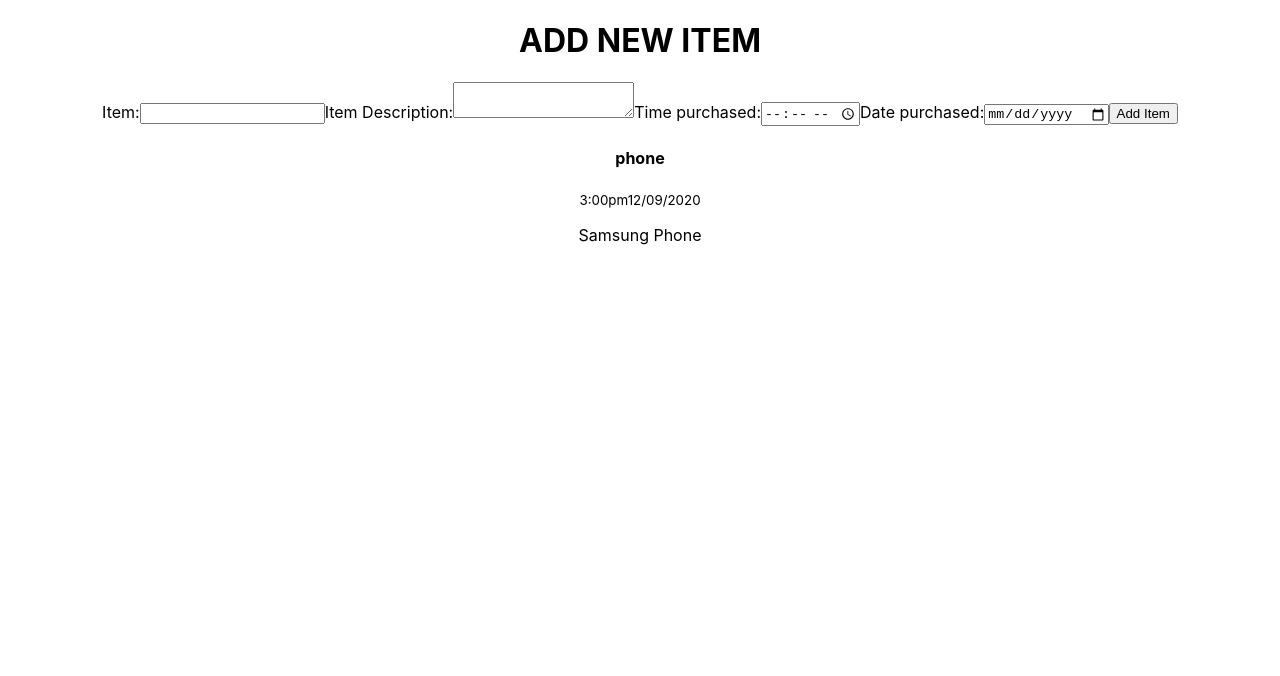
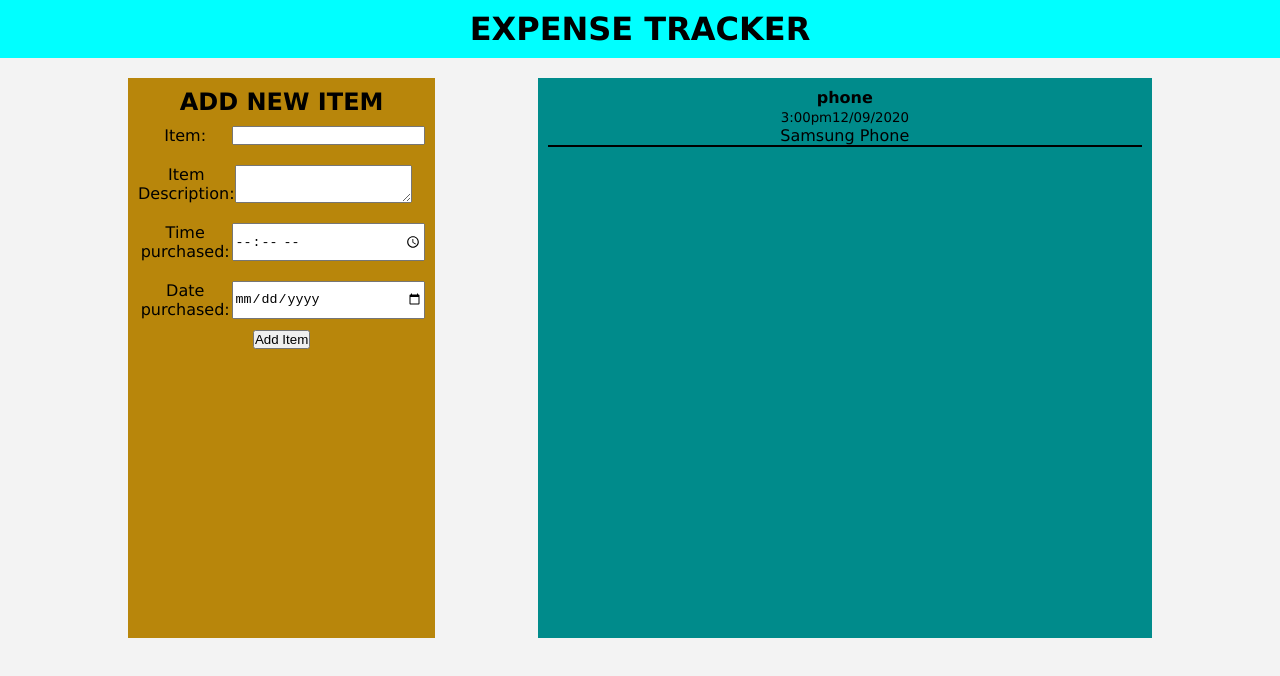
Before and after one commit to huzaifah050/react-expense-tracker-assignment, a React (Create React App) app: page / in a window 1280 px wide. Shown: the top 676 px of the page. Built offline with nearby package versions, Linux system fonts and the light colour scheme.

Commit message:
Adding basic Css

```diff
--- a/src/App.css
+++ b/src/App.css
@@ -1,38 +1,58 @@
-.App {
+* {
+  margin: 0;
+  padding: 0;
+  box-sizing: border-box;
+}
+
+body {
+  background-color: #f3f3f3;
+  font-family: Verdana, Geneva, Tahoma, sans-serif;
+}
+
+.App-header {
+  background-color: aqua;
+  text-align: center;
+  min-height: 40px;
+  padding: 10px;
+  margin-bottom: 20px;
+}
+.container {
+  display: flex;
+  justify-content: space-between;
+  width: 80%;
+  margin: auto;
+}
+
+.form-container {
+  background-color: darkgoldenrod;
+  /* flex: 1; */
+  height: 70vh;
+  flex-basis: 30%;
+  padding: 10px;
   text-align: center;
 }
 
-.App-logo {
-  height: 40vmin;
-  pointer-events: none;
+.output-container {
+  background-color: darkcyan;
+  /* flex: 2; */
+  flex-basis: 60%;
+  padding: 10px;
+  text-align: center;
 }
 
-@media (prefers-reduced-motion: no-preference) {
-  .App-logo {
-    animation: App-logo-spin infinite 20s linear;
-  }
+.form-row {
+  padding: 10px 0;
+  display: flex;
 }
 
-.App-header {
-  background-color: #282c34;
-  min-height: 100vh;
-  display: flex;
-  flex-direction: column;
-  align-items: center;
-  justify-content: center;
-  font-size: calc(10px + 2vmin);
-  color: white;
+.form-row input {
+  flex: 1;
 }
 
-.App-link {
-  color: #61dafb;
+.form-row label {
+  flex: 0.5;
 }
-
-@keyframes App-logo-spin {
-  from {
-    transform: rotate(0deg);
-  }
-  to {
-    transform: rotate(360deg);
-  }
+.output {
+  border-bottom: 2px solid black;
+  margin-bottom: 10px;
 }
--- a/src/App.js
+++ b/src/App.js
@@ -47,7 +47,7 @@ export default class App extends Component {
   render() {
     const items = this.state.items.map((item, index) => {
       return (
-        <div key={index}>
+        <div className="output" key={index}>
           <h4>{item.item}</h4>
           <small>{item.time}</small>
           <small>{item.date}</small>
@@ -57,51 +57,61 @@ export default class App extends Component {
     });
 
     return (
-      <div className="App">
-        {/* <Clock date={new Date()} /> */}
-        <h1>ADD NEW ITEM</h1>
+      <div>
+        <h1 className="App-header">EXPENSE TRACKER</h1>
+        <div className="container">
+          <div className="form-container">
+            <h2>ADD NEW ITEM</h2>
             <form onSubmit={this.handleSubmit}>
-          <label>
-            Item:
+              <div className="form-row">
+                <label>Item:</label>
                 <input
                   type="text"
                   name="item"
                   value={this.state.item}
                   onChange={this.handleChange}
                 />
-          </label>
+              </div>
 
-          <label>
-            Item Description:
+              <div className="form-row">
+                <label>Item Description:</label>
                 <textarea
+                  name="itemDescription"
                   onChange={this.handleChange}
                   value={this.state.itemDescription}
                 />
-          </label>
+              </div>
 
-          <label>
-            Time purchased:
+              <div className="form-row">
+                <label>Time purchased:</label>
                 <input
                   type="time"
                   name="time"
                   onChange={this.handleChange}
                   value={this.state.time}
                 />
-          </label>
+              </div>
 
-          <label>
-            Date purchased:
+              <div className="form-row">
+                <label>Date purchased:</label>
                 <input
                   type="date"
                   name="date"
                   onChange={this.handleChange}
                   value={this.state.date}
                 />
-          </label>
-          <button type="submit">Add Item</button>
+              </div>
+              <div>
+                <button className="btn" type="submit">
+                  Add Item
+                </button>
+              </div>
             </form>
-
+          </div>
+          <div className="output-container">
             <div>{items}</div>
+          </div>
+        </div>
       </div>
     );
   }
```
Lines whose indentation alone changed are shown as unchanged.
